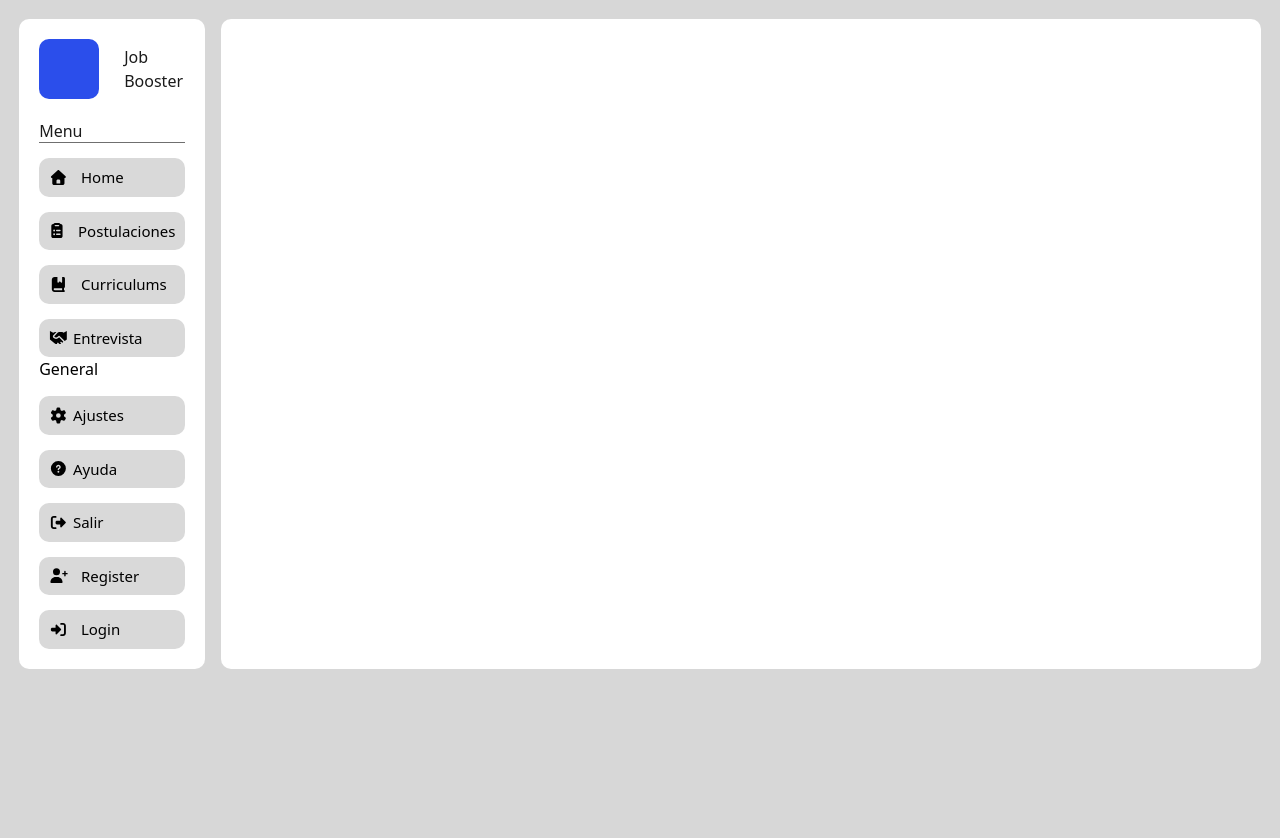
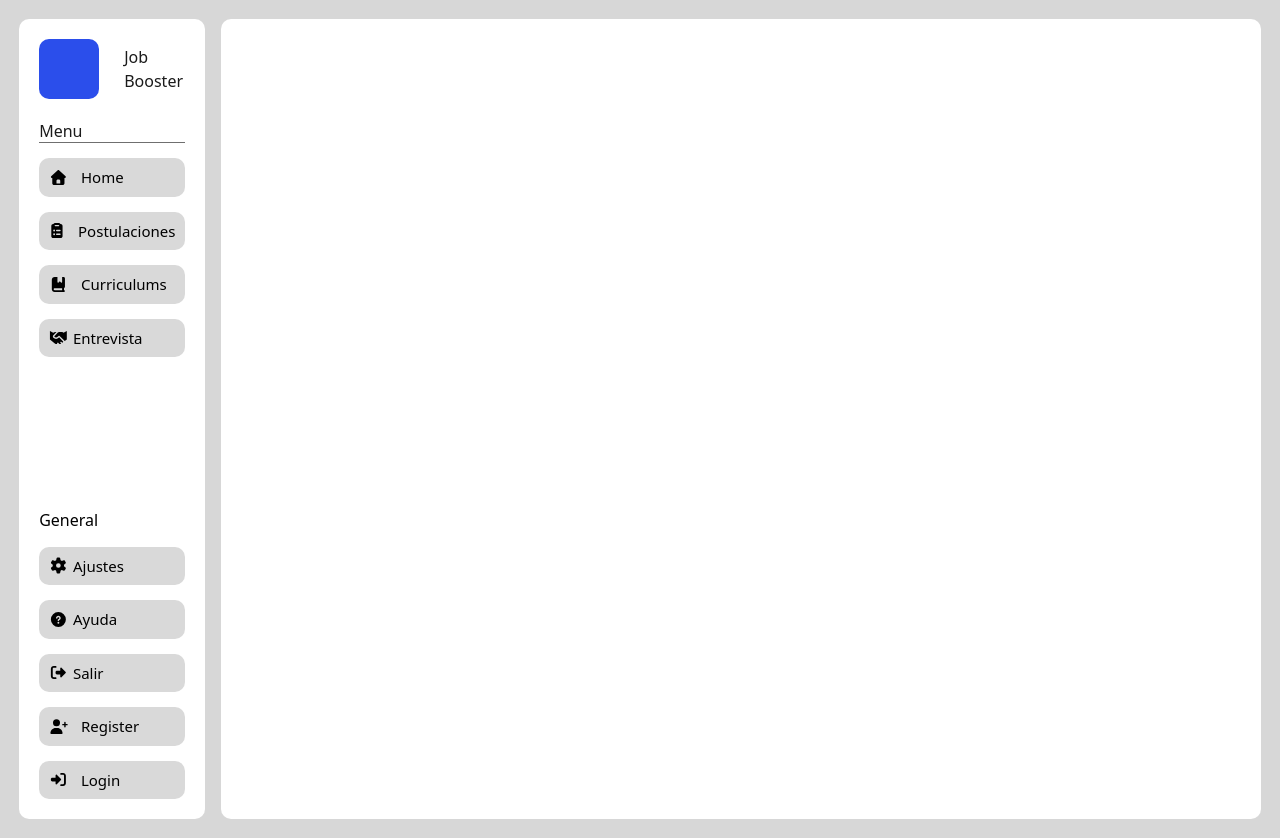
Before and after one commit to SertoriusX/spain-fs-pt-122-Job-Strategy-Booster, a React (Vite) app: page / in a window 1280 px wide. Before the commit the page ends 800 px from the top, so only its background shows below. Built offline with nearby package versions, Linux system fonts and the light colour scheme.

Commit message:
Modificacion de estilos

```diff
--- a/src/styles/Layout.css
+++ b/src/styles/Layout.css
@@ -11,22 +11,13 @@
   margin: 1.5%;
   box-sizing: border-box;
   width: 97vw;
-<<<<<<< HEAD
-=======
-
->>>>>>> Sebas
-  height: auto;
+  height: 100vh;
   gap: 1rem;
 }
 
 .side_bar {
   display: flex;
   flex-direction: column;
-<<<<<<< HEAD
-=======
-
->>>>>>> Sebas
-  height: auto;
   width: 15%;
   padding: 20px;
   box-sizing: border-box;
@@ -107,10 +98,6 @@
   padding: 20px;
   background-color: var(--back-color);
   border-radius: 10px;
-<<<<<<< HEAD
-=======
-
->>>>>>> Sebas
   height: auto;
     overflow: auto;
 }
```
